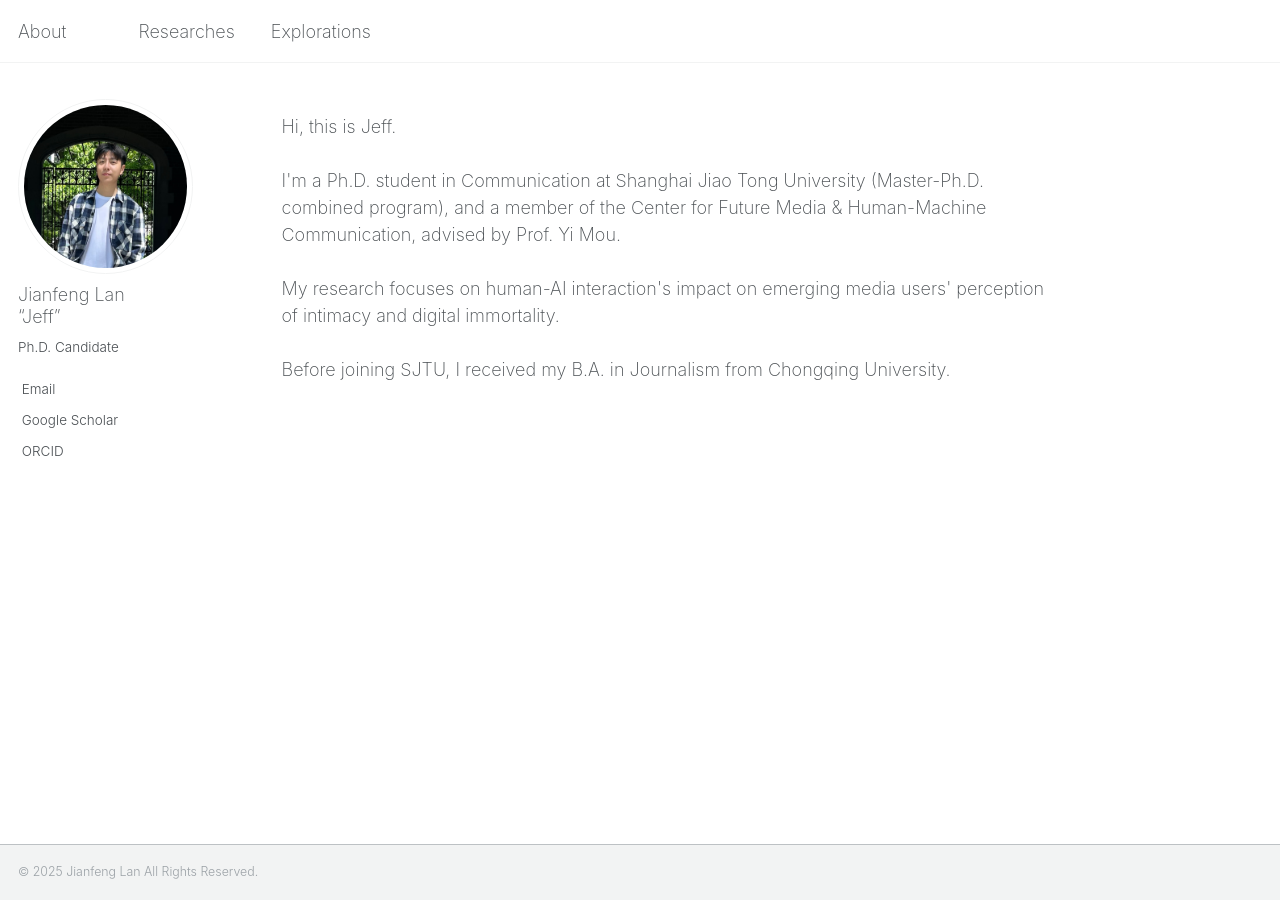
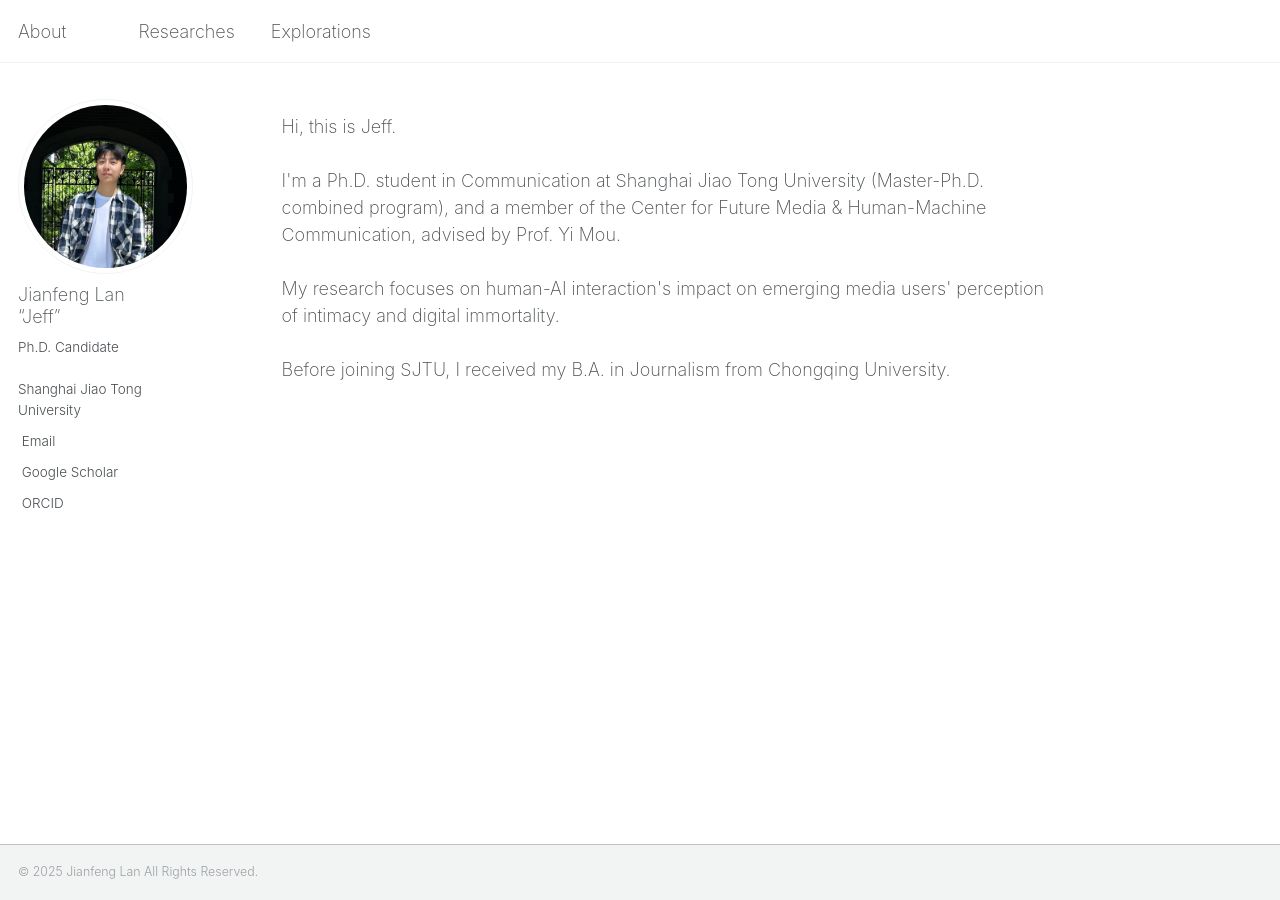
Before and after one commit to jianfenglan/jianfenglan.github.io, a Jekyll site: the page built from _pages/about.md, in a window 1280 px wide. Built offline with Jekyll 4.4.1, drawn with Linux system fonts in a browser that asks for light colours.

Commit message:
Update author-profile.html

```diff
--- a/_includes/author-profile.html
+++ b/_includes/author-profile.html
@@ -29,6 +29,14 @@
       {% if author.employer %}
         <li class="author__desktop"><i class="fas fa-fw fa-building-columns icon-pad-right" aria-hidden="true"></i>{{ author.employer }}</li>
       {% endif %}
+      {% if author.affiliation_url %}
+      <li>
+      <a href="{{ author.affiliation_url }}" itemprop="affiliation" rel="nofollow noopener noreferrer">
+      {{ author.affiliation }}
+      </a>
+      </li>
+      {% endif %}
+
       {% if author.uri %}
         <li><a href="{{ author.uri }}"><i class="fas fa-fw fa-link icon-pad-right" aria-hidden="true"></i>{{ site.data.ui-text[site.locale].website_label | default: "Website" }}</a></li>
       {% endif %}
```
